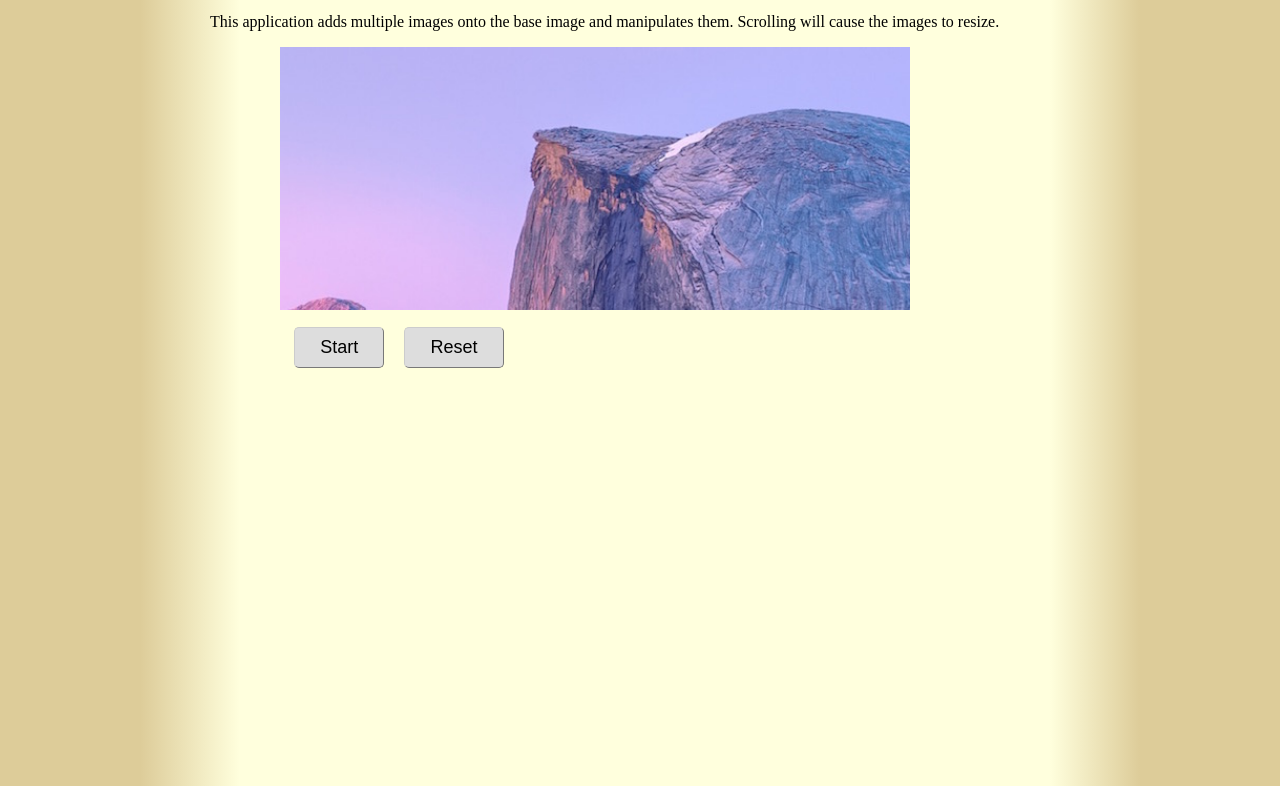
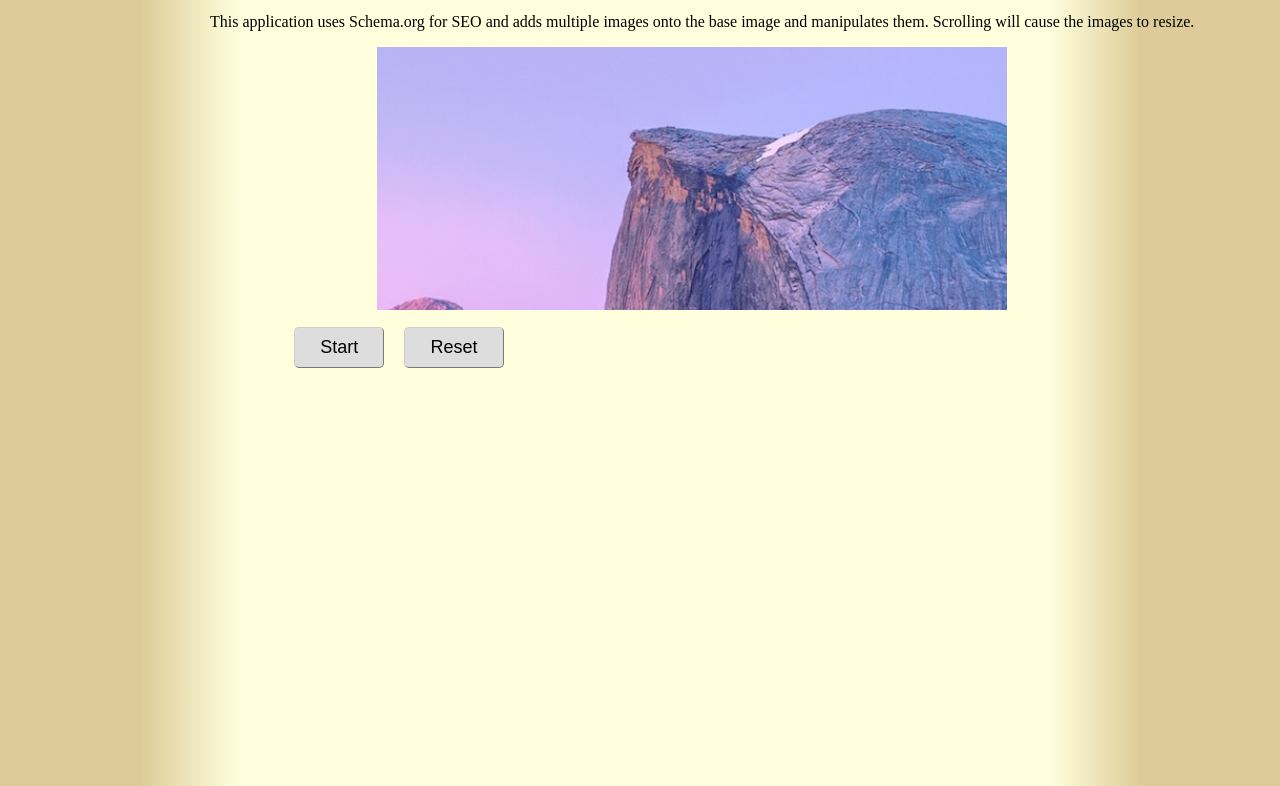
Before and after one commit to zod799/schema-Images, a plain HTML site: page index.html in a window 1280 px wide. Shown: the part 61-847 px from the top of the page. Drawn offline with nearby package versions, Linux system fonts and the light colour scheme.

Commit message:
tweek to the description of the page

```diff
--- a/index.html
+++ b/index.html
@@ -3,7 +3,7 @@
 <head>
 <meta charset="utf-8" />
 <title>Image Manipulation Project</title>
-
+<meta name="description" content="This application uses Schema.org for SEO and adds multiple images onto the base image and manipulates them." />
 <link rel="stylesheet" href="css/main.css" type="text/css" />
 
 </head>
@@ -14,7 +14,7 @@
                 <h1 itemprop="headline">Image Manipulation Project</h1>
                 <h3>by <span itemprop="author">Gerard Gust</span></h3>
             </header>
-            <p itemprop="description">This application adds multiple images onto the base image and manipulates them. Scrolling will cause the images to resize.</p>
+            <p itemprop="description">This application uses Schema.org for SEO and adds multiple images onto the base image and manipulates them. Scrolling will cause the images to resize.</p>
             <div id="imgContainer">
                 <div itemscope itemtype="http://schema.org/ImageObject">
                     <meta itemprop="name" content="Half Dome Sunset">
```
